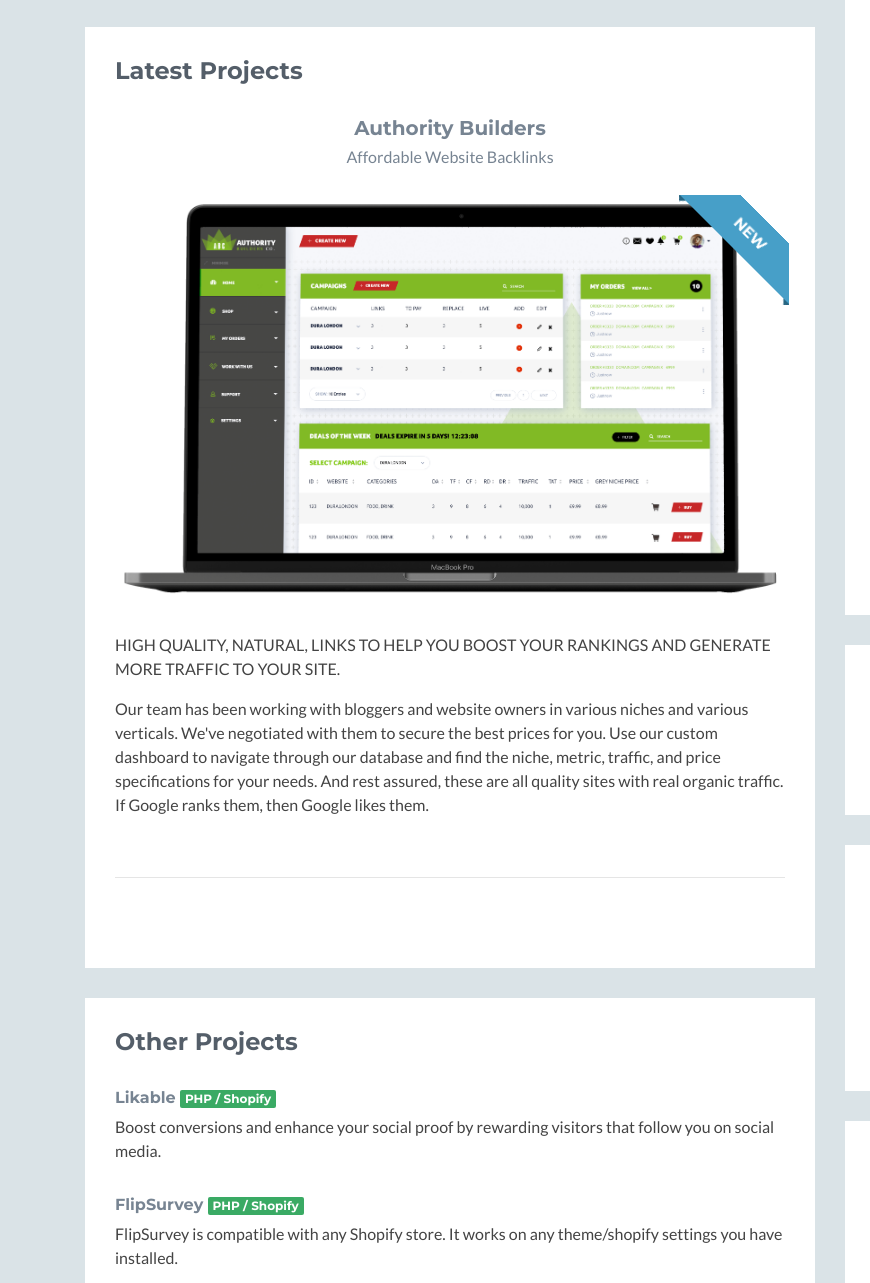
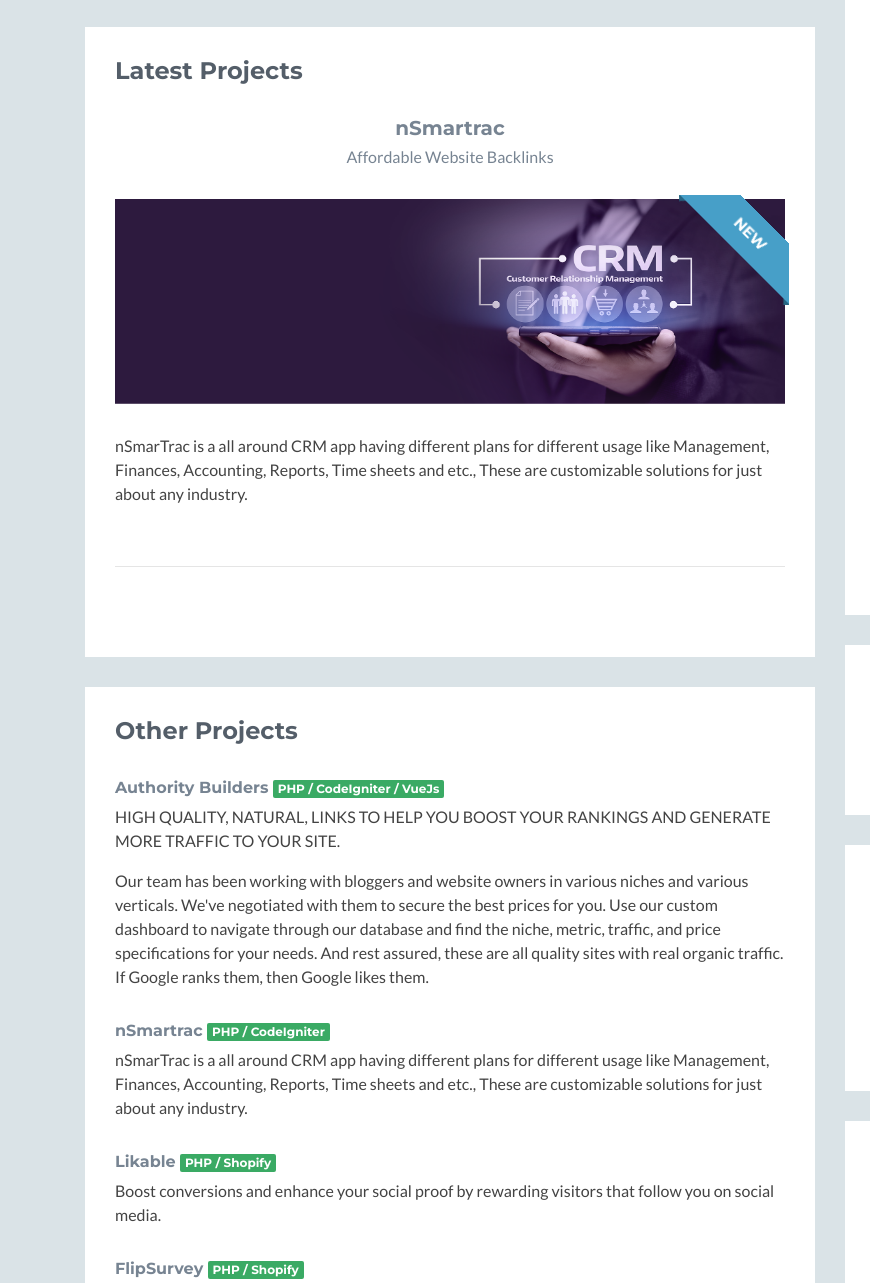
Before and after one commit to willbertdev/portfolio, a plain HTML site: page index.html in a window 1280 px wide. Shown: the part 564-1847 px from the top of the page, 0-870 px from the left. Drawn offline with nearby package versions, Linux system fonts and the light colour scheme; no server answers; a web font is replaced by a local one.

Commit message:
New updates

```diff
--- a/index.html
+++ b/index.html
@@ -68,11 +68,11 @@
                         <div class="content">
 
                             <div class="item featured text-center">
-                                <h3 class="title"><a href="https://authority.builders" target="_blank">Authority Builders</a></h3>
+                                <h3 class="title"><a href="https://nsmartrac.com" target="_blank">nSmartrac</a></h3>
                                 <p class="summary">Affordable Website Backlinks</p>
                                 <div class="featured-image has-ribbon">
-                                    <a href="https://authority.builders" target="_blank">
-                                    <img class="img-fluid project-image" src="assets/images/projects/project-featured.png" alt="project name" />
+                                    <a href="https://nsmartrac.com" target="_blank">
+                                    <img class="img-fluid project-image" src="assets/images/projects/project-featured2.png" alt="project name" />
                                     </a>
                                     <div class="ribbon">
                                         <div class="text">New</div>
@@ -80,8 +80,7 @@
                                 </div>
 
                                 <div class="desc text-left">
-                                    <p>HIGH QUALITY, NATURAL, LINKS TO HELP YOU BOOST YOUR RANKINGS AND GENERATE MORE TRAFFIC TO YOUR SITE.</p>
-                                    <p>Our team has been working with bloggers and website owners in various niches and various verticals. We've negotiated with them to secure the best prices for you. Use our custom dashboard to navigate through our database and find the niche, metric, traffic, and price specifications for your needs. And rest assured, these are all quality sites with real organic traffic. If Google ranks them, then Google likes them.</p>
+                                    <p>nSmarTrac is a all around CRM app having different plans for different usage like Management, Finances, Accounting, Reports, Time sheets and etc., These are customizable solutions for just about any industry.</p>
                                 </div><!--//desc-->
                                 <!-- <a class="btn btn-cta-secondary" href="https://themes.3rdwavemedia.com/bootstrap-templates/startup/velocity-bootstrap-theme-for-startup-products/" target="_blank"><i class="fas fa-thumbs-up"></i> Back my project</a>                  -->
                             </div><!--//item-->
@@ -94,6 +93,15 @@
                     <div class="section-inner">
                         <h2 class="heading">Other Projects</h2>
                         <div class="content">
+                            <div class="item">
+                                <h3 class="title"><a href="https://authority.builders" target="_blank">Authority Builders</a> <span class="badge badge-theme">PHP / CodeIgniter / VueJs</span></h3>
+                                <p class="summary">HIGH QUALITY, NATURAL, LINKS TO HELP YOU BOOST YOUR RANKINGS AND GENERATE MORE TRAFFIC TO YOUR SITE.</p>
+                                <p class="summary">Our team has been working with bloggers and website owners in various niches and various verticals. We've negotiated with them to secure the best prices for you. Use our custom dashboard to navigate through our database and find the niche, metric, traffic, and price specifications for your needs. And rest assured, these are all quality sites with real organic traffic. If Google ranks them, then Google likes them.</p>
+                            </div><!--//item-->
+                            <div class="item">
+                                <h3 class="title"><a href="https://nsmartrac.com" target="_blank">nSmartrac</a> <span class="badge badge-theme">PHP / CodeIgniter</span></h3>
+                                <p class="summary">nSmarTrac is a all around CRM app having different plans for different usage like Management, Finances, Accounting, Reports, Time sheets and etc., These are customizable solutions for just about any industry.</p>
+                            </div><!--//item-->
                             <div class="item">
                                 <h3 class="title"><a href="https://likable.app" target="_blank">Likable</a> <span class="badge badge-theme">PHP / Shopify</span></h3>
                                 <p class="summary">Boost conversions and enhance your social proof by rewarding visitors that follow you on social media.</p>
@@ -112,7 +120,7 @@
                                 <p></p>
                             </div><!--//item-->
                             <div class="item">
-                                <h3 class="title"><a href="https://iballot.com.au" target="_blank">iBallot</a> <span class="badge badge-theme">CodeIgniter</span></h3>
+                                <h3 class="title"><a href="https://iballot.com.au" target="_blank">iBallot</a> <span class="badge badge-theme">PHP / CodeIgniter</span></h3>
                                 <p class="summary">iBallot is a custom web application for the home owners who are able to vote for a strata.</p>
                                 <p class="summary">I created different aspects depends on my client needs. I use CodeIgniter to build this app together with javascript, jQuery, CSS, HTML and API REST</p>
                             </div><!--//item-->
@@ -123,7 +131,7 @@
                                 <p class="summary">It's a wordpress e commerce and aside of this wordpress they're using zoho for the CRM and the other application they needed is created by the zoho creator and by the way I made it those application.</p>
                             </div><!--//item-->
                             <div class="item">
-                                <h3 class="title"><a href="http://getkonfetti.com" target="_blank">GetKonfetti</a> <span class="badge badge-theme">CodeIgniter</span></h3>
+                                <h3 class="title"><a href="http://getkonfetti.com" target="_blank">GetKonfetti</a> <span class="badge badge-theme">PHP / CodeIgniter</span></h3>
                                 <p class="summary">This is a custom web application can crawl data from the google to know the different sites ranking in different businesses.</p>
                                 <p>
                                 <p class="summary">I created a library where can process the core of this web application the crawling process. The frontend is made of materializecss.</p>
```
Also changed, not shown: assets/images/projects/project-featured2.png (added).
